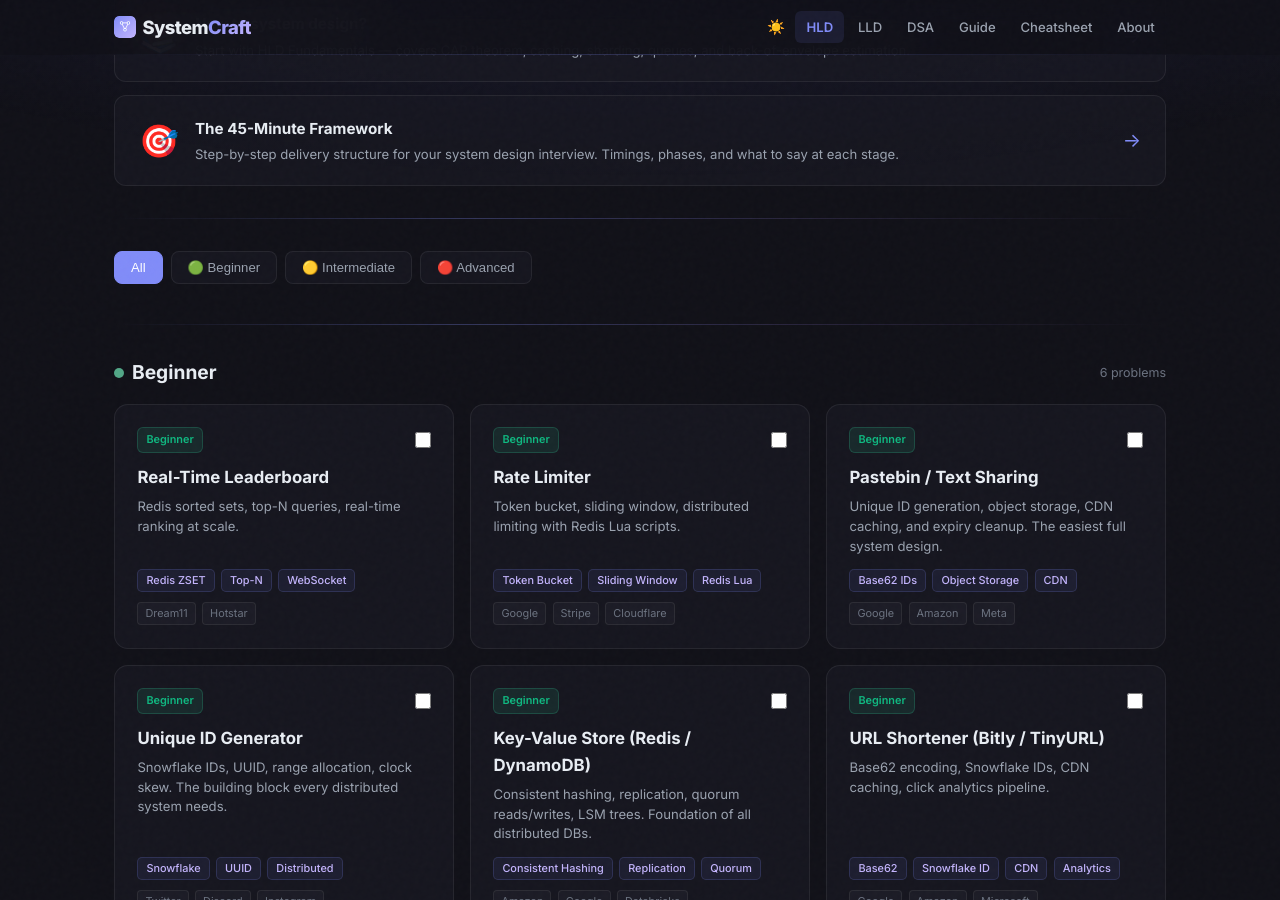
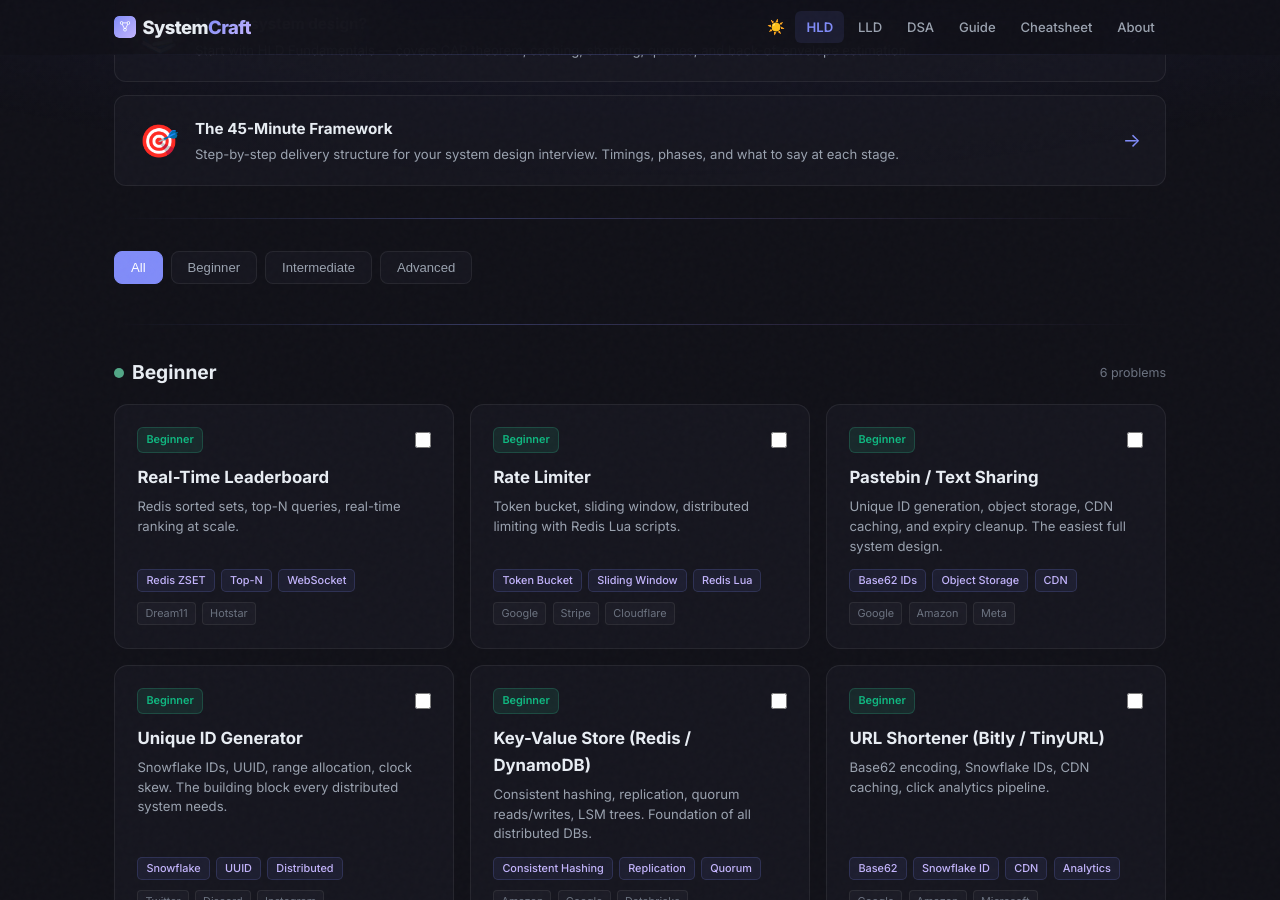
Before and after one commit to iluzn/HLD-Designs, a Jekyll site: the page built from pages/hld.html, in a window 1280 px wide and 900 px high, scrolled down 521 px. Built offline with Jekyll 4.4.1, drawn with Linux system fonts in a browser that asks for light colours.

Commit message:
remove bright emoji dots from filter buttons - text only

```diff
--- a/pages/hld.html
+++ b/pages/hld.html
@@ -102,9 +102,9 @@ permalink: /hld
 <div class="section">
     <div class="filter-bar">
         <button class="filter-btn active" data-filter="all">All</button>
-        <button class="filter-btn" data-filter="beginner">🟢 Beginner</button>
-        <button class="filter-btn" data-filter="intermediate">🟡 Intermediate</button>
-        <button class="filter-btn" data-filter="advanced">🔴 Advanced</button>
+        <button class="filter-btn" data-filter="beginner">Beginner</button>
+        <button class="filter-btn" data-filter="intermediate">Intermediate</button>
+        <button class="filter-btn" data-filter="advanced">Advanced</button>
     </div>
 </div>
 
```
